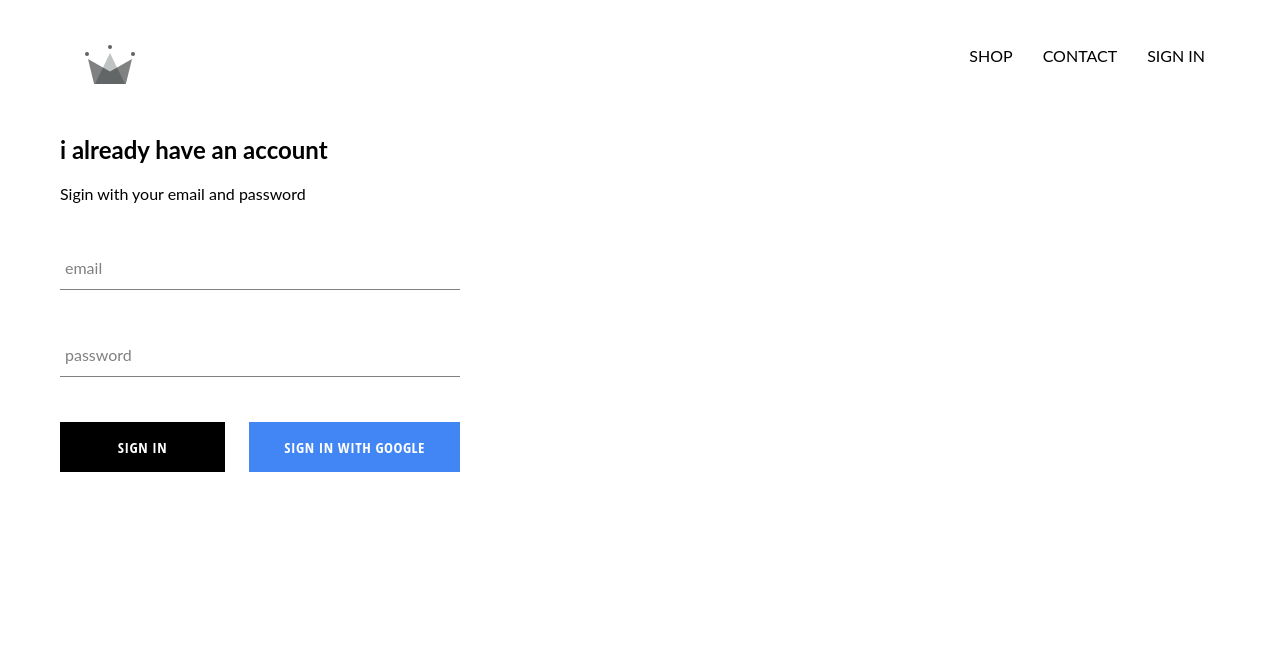
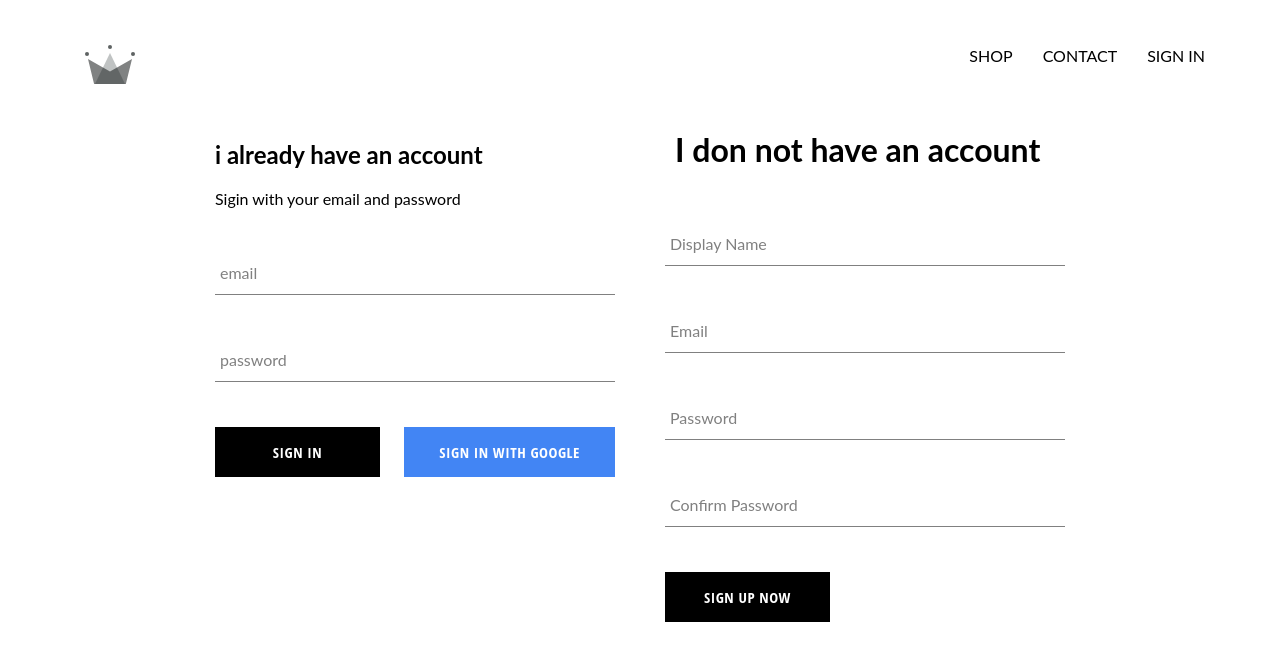
Before and after one commit to pacyac/crwn-clothing, a React (Create React App) app: page /signin in a window 1280 px wide. Shown: the top 660 px of the page. Built offline with nearby package versions, Linux system fonts and the light colour scheme; no server answers.

Commit message:
created the sign up with emaila and password functionality

```diff
--- a/src/App.js
+++ b/src/App.js
@@ -8,7 +8,7 @@
 import SignInAndSignUpPage from "./pages/signin-and-signout-page/signin-and-signout-page.component";
 import Header from "./components/header/header.component";
 
-import { auth } from "./firebase/firebase.utilis";
+import { auth,createUserProfile } from "./firebase/firebase.utilis";
 
 class App extends React.Component{
   constructor(props){
@@ -21,9 +21,22 @@
   unsubscribeFromAuth = null;
 
   componentDidMount(){
-    this.unsubscribeFromAuth = auth.onAuthStateChanged(user => {
-      this.setState({ currentUser: user   })
-      console.log(user);
+    this.unsubscribeFromAuth = auth.onAuthStateChanged(async user => {
+
+      if (user) {
+        const userRef = await createUserProfile(user);
+
+        userRef.onSnapshot(snapshot => {
+          this.setState({currentUser: {id: snapshot.id,...snapshot.data()}});
+        })
+
+        console.log(this.state);
+      }else{
+        this.setState({currentUser: user})
+      }
+
+      // this.setState({ currentUser: user   })
+      // console.log(await createUserProfile(user));
     })
   }
 
--- /dev/null
+++ b/src/components/sign-up/sign-up.component.jsx
@@ -0,0 +1,105 @@
+import React from 'react'
+
+import "./sign-up.styles.scss";
+
+import CustomButton from '../custom-button/custom-button.component';
+import FormInput from '../form-input/form-input.component';
+import { auth, createUserProfile } from '../../firebase/firebase.utilis';
+
+class SignUp extends React.Component{
+    constructor(props){
+        super(props);
+
+        this.state ={
+            displayName: "",
+            email: "",
+            password: "",
+            confirmPassword: ""
+        }
+    }
+
+    handleSubmit = async e => {
+        e.preventDefault();
+        const {email,displayName,password,confirmPassword} = this.state;
+
+        if (password !== confirmPassword) {
+            alert("sorry password don't match try again");
+            return;
+        }
+
+        try {
+            const {user} = await auth.createUserWithEmailAndPassword(email,password);
+            await createUserProfile(user,{displayName});
+
+            this.setState({
+                displayName: "",
+                email: "",
+                password: "",
+                confirmPassword: ""
+            })
+
+        } catch (error) {
+            console.log("error register user",error.message);
+        }
+
+    }
+
+    handleChange = e => {
+        const {name,value} = e.target;
+
+        this.setState({[name]: value});
+    }
+
+    render() {
+        const {email,displayName,password,confirmPassword} = this.state;
+
+        return (
+            <div className="sign-in">
+                <h1 className="title">I don not have an account</h1>
+
+                <form onSubmit={this.handleSubmit}>
+                    <FormInput
+                        type="text"
+                        name="displayName"
+                        value = {displayName}
+                        onChange={this.handleChange}
+                        label="Display Name"
+                        required
+                    />
+
+
+                    <FormInput
+                        type="email"
+                        name="email"
+                        value = {email}
+                        onChange={this.handleChange}
+                        label="Email"
+                        required
+                    />
+
+                    <FormInput
+                        type="password"
+                        name="password"
+                        value = {password}
+                        onChange={this.handleChange}
+                        label="Password"
+                        required
+                    />
+
+                    <FormInput
+                        type="password"
+                        name="confirmPassword"
+                        value = {confirmPassword}
+                        onChange={this.handleChange}
+                        label="Confirm Password"
+                        required
+                    />
+
+                    <CustomButton type='submit'>Sign Up Now</CustomButton>
+                </form>
+            </div>
+        )
+    }
+}
+
+export default SignUp;
--- /dev/null
+++ b/src/components/sign-up/sign-up.styles.scss
@@ -0,0 +1,9 @@
+.sign-up{
+    display: flex;
+    flex-direction: column;
+    width: 380px;
+
+    .title{
+        margin: 10px 0;
+    }
+}
--- a/src/firebase/firebase.utilis.js
+++ b/src/firebase/firebase.utilis.js
@@ -14,6 +14,29 @@
 }
 
 firebase.initializeApp(config);
+const db = firebase.firestore();
+
+export const createUserProfile = async (userAuth,additionalData) => {
+    if (!userAuth) return;
+    const userRef = db.doc(`users/${userAuth.uid}`);
+
+    const userSnapshot = await userRef.get();
+
+
+    if (!userSnapshot.exists) {
+        const {displayName,email} = userAuth;
+        const createdAt = new Date();
+
+        try {
+           await userRef.set({displayName,email,createdAt,...additionalData});
+        } catch (error) {
+            console.log('error creating user',error.message);
+        }
+    }
+
+    // console.log(userSnapshot);
+    return userRef;
+}
 
 export const auth = firebase.auth();
 export const firestore = firebase.firestore();
--- a/src/pages/signin-and-signout-page/signin-and-signout-page.component.jsx
+++ b/src/pages/signin-and-signout-page/signin-and-signout-page.component.jsx
@@ -2,10 +2,12 @@
 
 import "./signin-and-signout-page.style.scss";
 import SignIn from "../../components/sign-in/sign-in.component";
+import SignUp from '../../components/sign-up/sign-up.component'
 
 const SignInAndSignUpPage = () => (
-    <div>
+    <div className="sign-in-and-sign-up">
         <SignIn />
+        <SignUp />
     </div>
 )
 
--- a/src/pages/signin-and-signout-page/signin-and-signout-page.style.scss
+++ b/src/pages/signin-and-signout-page/signin-and-signout-page.style.scss
@@ -0,0 +1,6 @@
+.sign-in-and-sign-up{
+    width: 850px;
+    display: flex;
+    justify-content: space-between;
+    margin: 30px auto;
+}
```
Also changed, not shown: 1 other file (tests, documents, lock files or other folders).
